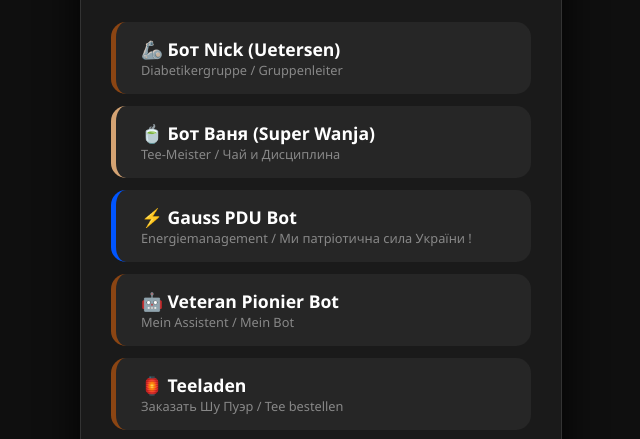
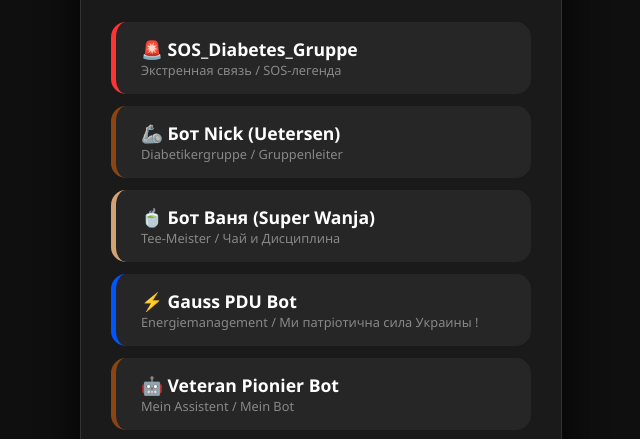
Before and after one commit to Fedor-Hub-Uetersen/Fedor_veteran_Hub, a plain HTML site: page index.html in a window 1280 px wide. Shown: the part 282-721 px from the top of the page, without its empty margins (319-959 px from the left). Drawn offline with Linux system fonts and the light colour scheme.

Commit message:
Update index.html

```diff
--- a/index.html
+++ b/index.html
@@ -17,8 +17,8 @@
         .btn-d { display: block; font-size: 0.8em; color: #888; }
         .feedback-section { margin-top: 25px; background: #222; padding: 15px; border-radius: 18px; border: 1px dashed #444; }
         textarea { width: 100%; background: #111; border: 1px solid #333; color: #fff; padding: 12px; border-radius: 10px; box-sizing: border-box; margin-bottom: 10px; resize: none; }
+        .footer { font-size: 0.7em; color: #555; margin-top: 25px; }
         .send-btn { display: block; background: #d4a373; color: #000; text-decoration: none; padding: 12px; border-radius: 10px; font-weight: bold; text-transform: uppercase; }
-        .footer { font-size: 0.7em; color: #555; margin-top: 25px; }
     </style>
 </head>
 <body>
@@ -28,6 +28,15 @@
     <h1>FEDOR HUB</h1>
     <span class="status">● Текущий сахар: 7.9 (Контроль)</span>
 
+    <!-- НОВАЯ КНОПКА: SOS БОТ (ПОСТАВЛЕН ПЕРВЫМ) -->
+    <a href="https://t.me/Oracle_Atum_Bot" class="btn" style="border-left: 5px solid #ff3333;">
+        <div class="btn-text">
+            <span class="btn-t">🚨 SOS_Diabetes_Gruppe</span>
+            <span class="btn-d">Экстренная связь / SOS-легенда</span>
+        </div>
+    </a>
+
+    <!-- Бот Nick -->
     <a href="https://t.me/Uetersen_Diabetes_Bot" class="btn">
         <div class="btn-text">
             <span class="btn-t">🦾 Бот Nick (Uetersen)</span>
@@ -35,6 +44,7 @@
         </div>
     </a>
 
+    <!-- Бот Ваня -->
     <a href="https://t.me/super_vanja_bot" class="btn" style="border-left: 5px solid #d4a373;">
         <div class="btn-text">
             <span class="btn-t">🍵 Бот Ваня (Super Wanja)</span>
@@ -42,13 +52,15 @@
         </div>
     </a>
 
+    <!-- Gauss PDU Bot -->
     <a href="https://t.me/Gauss_PDU_Bot" class="btn" style="border-left: 5px solid #0055ff;">
         <div class="btn-text">
             <span class="btn-t">⚡ Gauss PDU Bot</span>
-            <span class="btn-d">Energiemanagement / Ми патріотична сила України !</span>
+            <span class="btn-d">Energiemanagement / Ми патріотична сила Украины !</span>
         </div>
     </a>
 
+    <!-- Veteran Pionier Bot -->
     <a href="https://t.me/Veteran_Pionier_Fedor_bot" class="btn">
         <div class="btn-text">
             <span class="btn-t">🤖 Veteran Pionier Bot</span>
@@ -56,6 +68,7 @@
         </div>
     </a>
 
+    <!-- Чайный магазин -->
     <a href="https://chebur.shop/?post_type=product&v=b1d472252b71" class="btn">
         <div class="btn-text">
             <span class="btn-t">🏮 Teeladen</span>
```
